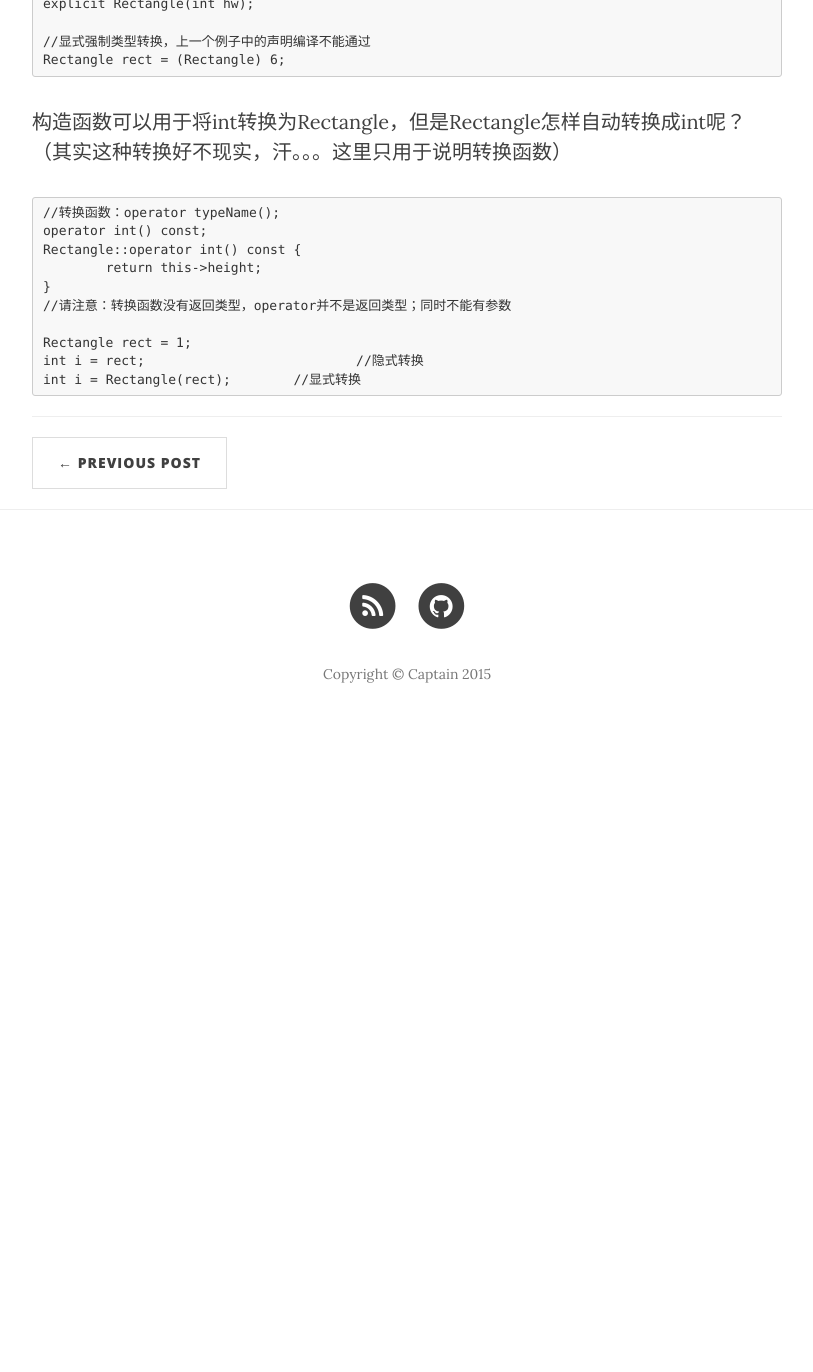
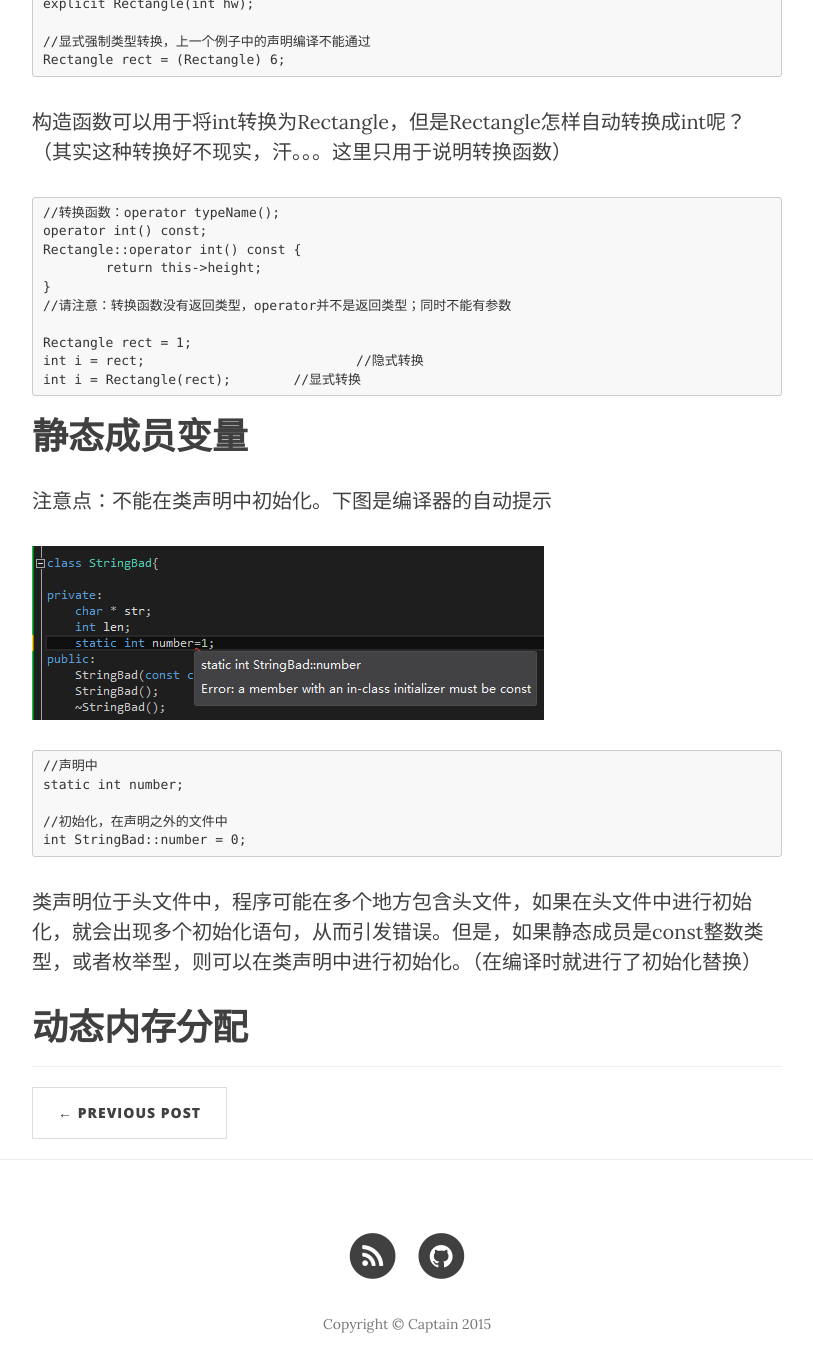
Before and after one commit to anytimekaka/anytimekaka.github.io, a Jekyll site: the page built from _posts/2015-03-16-C++ClassAndObject.md, in a window 1280 px wide and 1400 px high, scrolled down 6439 px. Shown: the top 1372 px of the window, without its empty margins (233-1046 px from the left). Built offline with Jekyll 4.4.1, drawn with Linux system fonts in a browser that asks for light colours; nearby versions of some CDN libraries; a style sheet for code colours, icons or effects is not loaded; before the commit the page ends 7189 px from its top, so only the background shows below that.

Commit message:
静态成员变量

```diff
--- a/_posts/2015-03-16-C++ClassAndObject.md
+++ b/_posts/2015-03-16-C++ClassAndObject.md
@@ -226,3 +226,19 @@ C++不会自动转换不兼容的类型，所以如果要使用自动类型转
 	Rectangle rect = 1;
 	int i = rect;				//隐式转换
 	int i = Rectangle(rect);	//显式转换
+
+#静态成员变量
+
+注意点：不能在类声明中初始化。下图是编译器的自动提示
+
+<img src="http://anytimekaka.github.io/img/postimg/201503230930.png"/>
+
+	//声明中
+	static int number;
+
+	//初始化，在声明之外的文件中
+	int StringBad::number = 0;
+
+类声明位于头文件中，程序可能在多个地方包含头文件，如果在头文件中进行初始化，就会出现多个初始化语句，从而引发错误。但是，如果静态成员是const整数类型，或者枚举型，则可以在类声明中进行初始化。（在编译时就进行了初始化替换）
+
+#动态内存分配
```
Also changed, not shown: img/postimg/201503230930.png (added).
